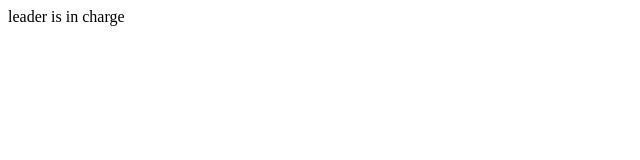
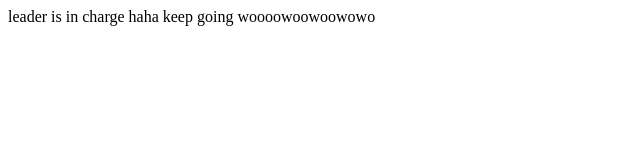
Before and after one commit to yej15/project02, a plain HTML site: page index.html in a window 1280 px wide. Shown: the whole page, without its empty margins (0-640 px from the left). Drawn offline with Linux system fonts and the light colour scheme.

Commit message:
second commit

```diff
--- a/index.html
+++ b/index.html
@@ -11,6 +11,9 @@
 <body>
     <nav>
         leader is in charge
+        haha
+        keep going
+        woooowoowoowowo
     </nav>
     <main>
 
```
